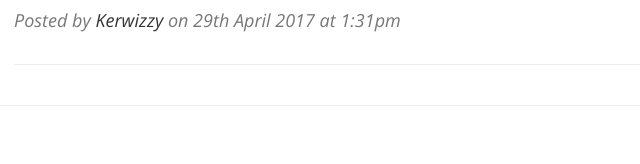
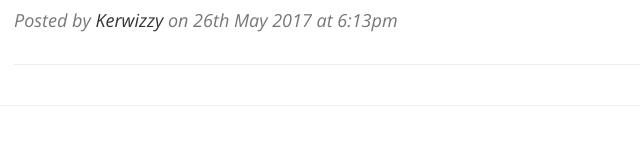
Before and after one commit to kerwizzy/blog, a plain HTML site: page 2017/index.html in a window 1280 px wide. Shown: the part 557-721 px from the top of the page, 251-891 px from the left. Drawn offline with nearby package versions, Linux system fonts and the light colour scheme; files whose address does not match are found by name.

Commit message:
Update the index.

```diff
--- a/2017/index.html
+++ b/2017/index.html
@@ -185,7 +185,7 @@ window.onload = function() {
 <h2 class="post-title">Conic Solver</h2>
 <h3 class="post-subtitle">Using degenerate hyperbolas to solve systems of conics</h3>
 </a>
-<p class="post-meta">Posted by <a href="about.html">Kerwizzy</a> on 29th April 2017 at 1:31pm</p>
+<p class="post-meta">Posted by <a href="about.html">Kerwizzy</a> on 26th May 2017 at 6:13pm</p>
 </div>
 <hr><!--@@POSTLISTEND-->
 			<!--
```
Also changed, not shown: index.html (+1 -1 lines).
